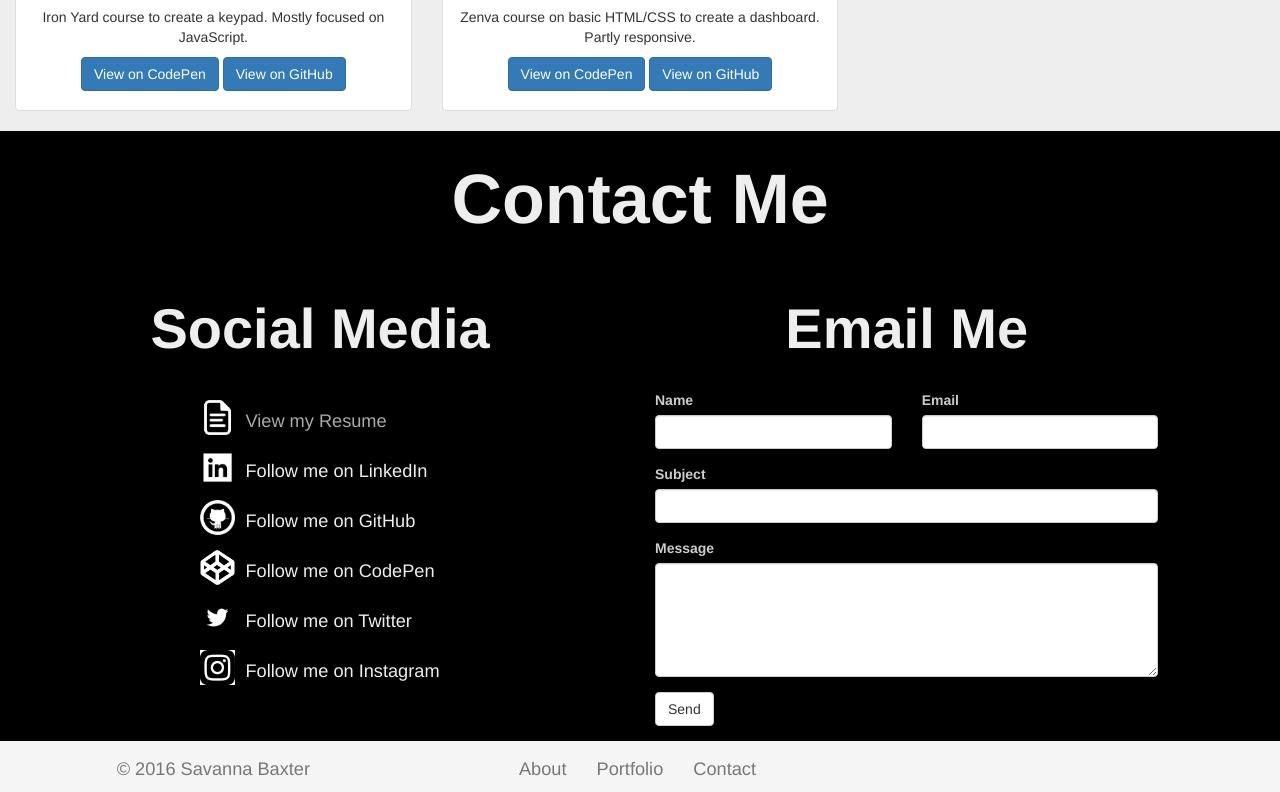
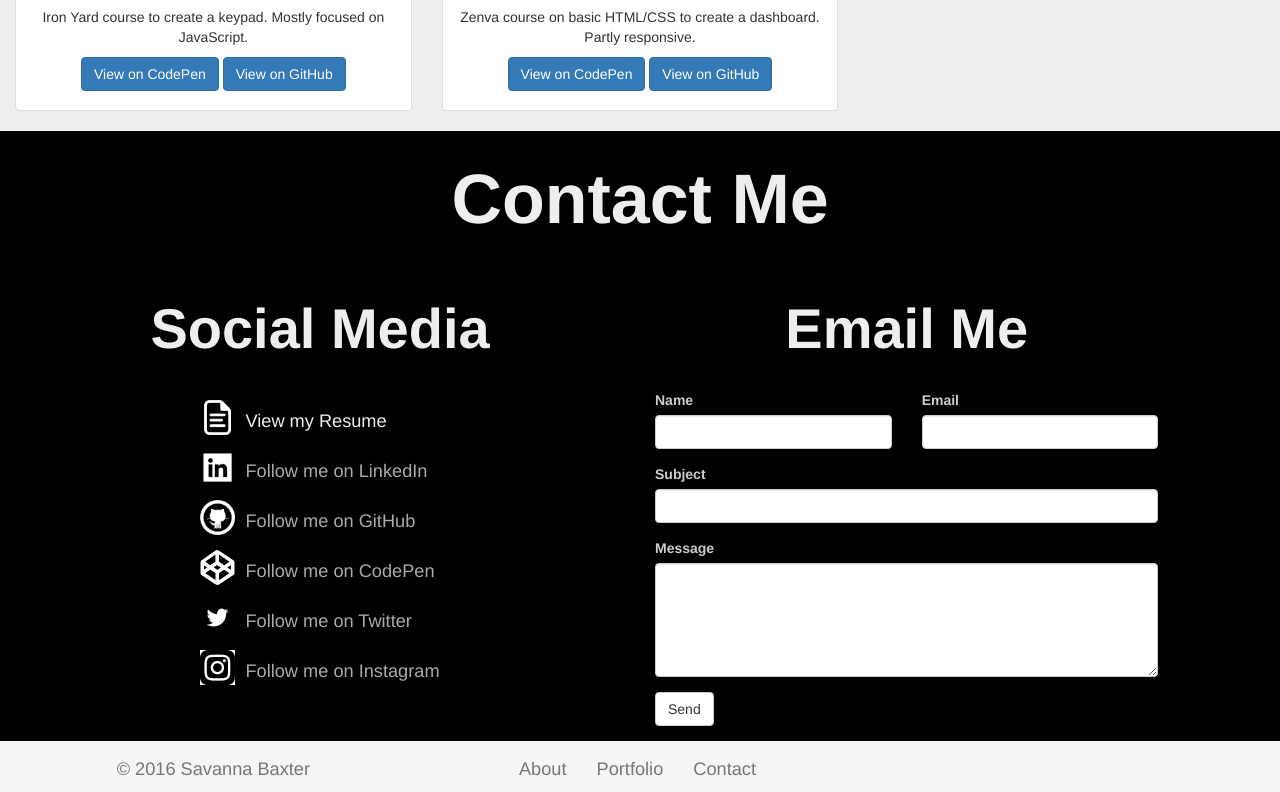
Before and after one commit to srbaxter/srbaxter.github.io, a plain HTML site: page index.html in a window 1280 px wide. In both pictures the pointer is over the link "View my Resume". Shown: the part 1703-2495 px from the top of the page. Drawn offline with nearby package versions, Linux system fonts and the light colour scheme; a script that the page names is missing.

Commit message:
think I'm finished with links

```diff
--- a/css/style.css
+++ b/css/style.css
@@ -9,7 +9,7 @@ body {
 
 a {
   font-size: 1.3em;
-  color: #eee;
+  color: #aaa;
   text-decoration: none !important;
 }
 
@@ -96,6 +96,10 @@ h1 {
 	margin-right: 10px;
 }
 
+.contactform a:hover, .contactform a:active, .contactform a:visited {
+  color: #eee;
+}
+
 .footer {
   position: absolute;
   width: 100%;
@@ -118,8 +122,8 @@ footer a {
   font-size: 1em;
 }
 
-.contactform a:hover, .contactform a:active, .contactform a:visited {
-  color: #aaa;
+footer a:hover, footer a:active footer a:visited {
+  color: black;
 }
 
 @media (max-width: 767px) {
```
